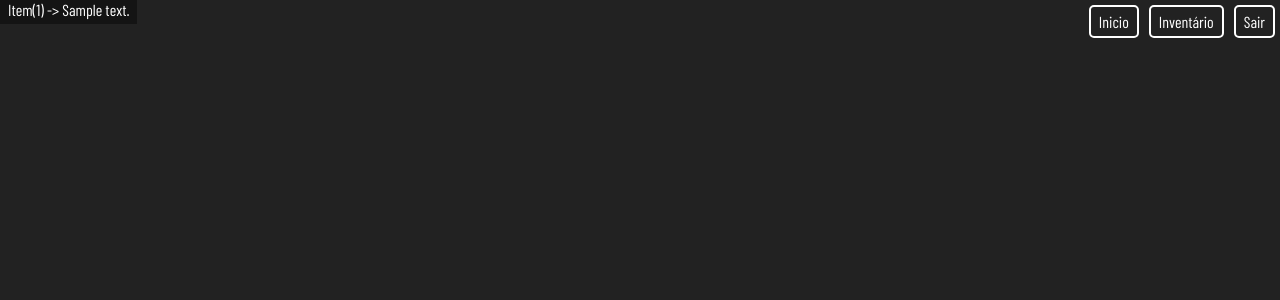
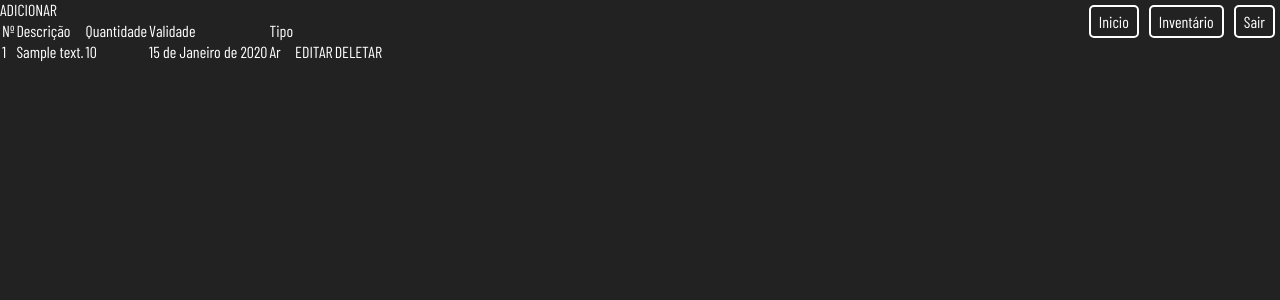
Before and after one commit to ismaelvguedes/Zombie-Survival-Social-Network, a Django app: page /inventario in a window 1280 px wide. Shown: the top 300 px of the page. Run offline with Django 4.2, Linux system fonts and the light colour scheme; a user stored in the database is signed in; tables that the repository leaves empty hold one stand-in row (values such as "Sample post"); some web fonts are replaced.

Commit message:
Finalizando funcionalidade de recursos

```diff
--- a/game/static/css/formularios.css
+++ b/game/static/css/formularios.css
@@ -3,3 +3,7 @@
 #formulario {
     color: white;
 }
+
+select , option {
+    color:black;
+}
--- a/game/templates/theme/inventario.html
+++ b/game/templates/theme/inventario.html
@@ -2,10 +2,30 @@
 
 {% block base %}
 
-    {% for recurso in recursos %}
+    <table>
 
-        <a class="info">{{ recurso }}<br></a>
+        <tr id="nomes">
+            <td>Nº</td>
+            <td>Descrição</td>
+            <td>Quantidade</td>
+            <td>Validade</td>
+            <td>Tipo</td>
+        </tr>
 
-    {% endfor %}
+        {% for recurso in recursos %}
+            <tr class="dado">
+                <td>{{ recurso.id }}</td>
+                <td>{{ recurso.descricao }}</td>
+                <td>{{ recurso.quantidade }}</td>
+                <td>{{ recurso.validade }}</td>
+                <td>{{ recurso.tipo }}</td>
+                <td id="editar"><a href="">EDITAR</a></td>
+                <td id="remover"><a href="{% url 'removerRecurso' id=recurso.id %}">DELETAR</a></td>
+            </tr>
+        {% endfor %}
+
+        <a href="{% url 'adicionarRecurso' %}">ADICIONAR</a>
+
+    </table>
 
 {% endblock %}
--- a/game/urls.py
+++ b/game/urls.py
@@ -1,6 +1,6 @@
 from django.urls import path
 from game.views.sobrevivente import *
-from game.views.recurso import *
+from game.views.inventario import *
 
 urlpatterns = [
 
@@ -14,6 +14,7 @@ urlpatterns = [
     path('listar_sobreviventes', listar_sobreviventes, name="listar"),
 
      # Recurso:
-     path('inventario', inventario, name="inventario"),
-
+    path('inventario', inventario, name="inventario"),
+    path('inventario/adicionar', adicionarRecurso, name="adicionarRecurso"),
+    path('inventario/<int:id>/deletar', removerRecurso, name="removerRecurso"),
 ]
--- /dev/null
+++ b/game/views/inventario.py
@@ -0,0 +1,30 @@
+from django.shortcuts import render, redirect, get_object_or_404
+from game.models import Sobrevivente, Inventario, Recurso
+from game.forms import RecursoForm
+
+def inventario(request):
+    if request.user.is_authenticated:
+        recursos = Recurso.objects.filter(inventario=Inventario.objects.get(sobrevivente__id=Sobrevivente.objects.get(usuario__id=request.user.id).id))
+        return render(request, 'theme/inventario.html', { 'recursos' : recursos })
+    return redirect('iniciar')
+
+def adicionarRecurso(request):
+    if request.method == "POST":
+        formRec = RecursoForm(request.POST)
+
+        if formRec.is_valid():
+            recurso = formRec.save(commit=False)
+            recurso.inventario = Inventario.objects.get(sobrevivente__id=Sobrevivente.objects.get(usuario__id=request.user.id).id)
+            formRec.save()
+            return redirect('inventario')
+
+    else:
+        formRec = RecursoForm()
+
+    return render(request, 'theme/adicionarRecurso.html', { 'formRec' : formRec })
+
+def removerRecurso(request, id):
+    if request.user.is_authenticated:
+        recurso = get_object_or_404(Recurso, pk=id)
+        recurso.delete()
+        return redirect('inventario')
--- a/game/views/recurso.py
+++ /dev/null
@@ -1,8 +0,0 @@
-from django.shortcuts import render, redirect
-from game.models import Recurso
-
-def inventario(request):
-    if request.user.is_authenticated:
-        recursos = Recurso.objects.all()
-        return render(request, 'theme/inventario.html', { 'recursos' : recursos })
-    return redirect('iniciar')
```
Also changed, not shown: game/forms.py (+9 -1 lines), game/templates/theme/adicionarRecurso.html (added, +19 -0 lines).
